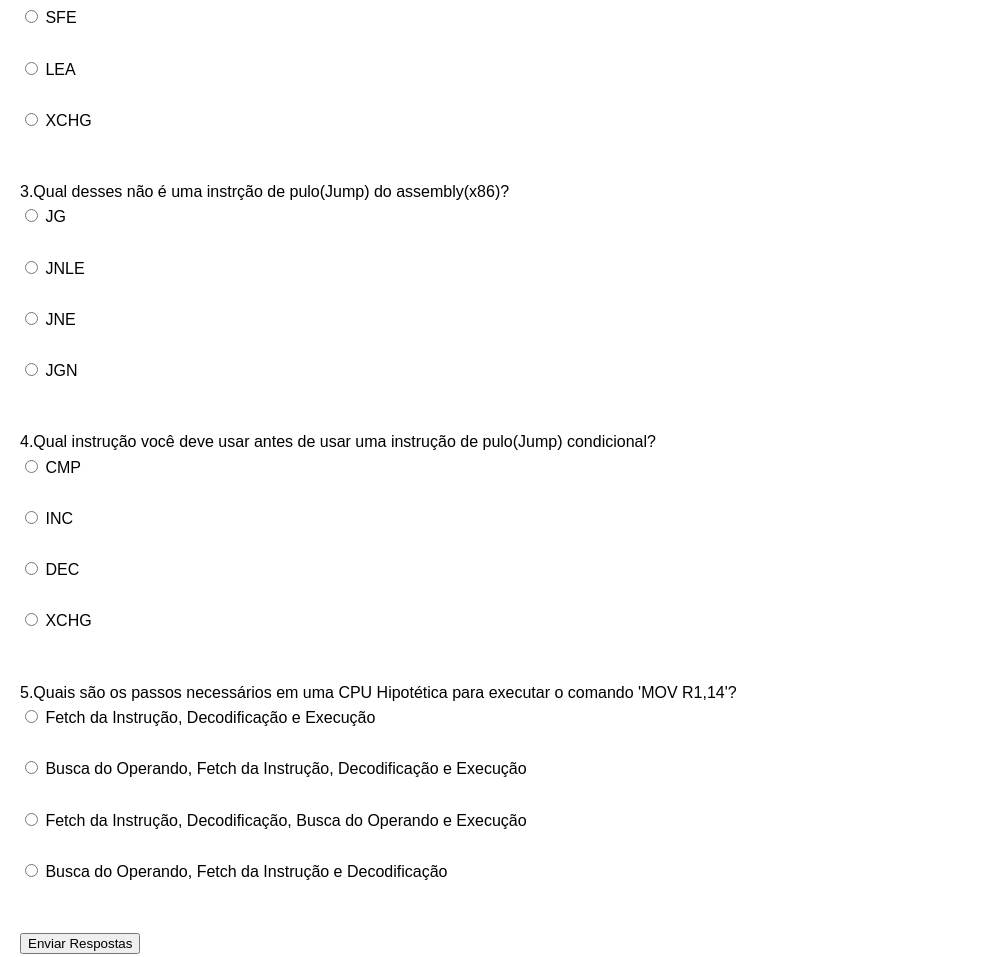
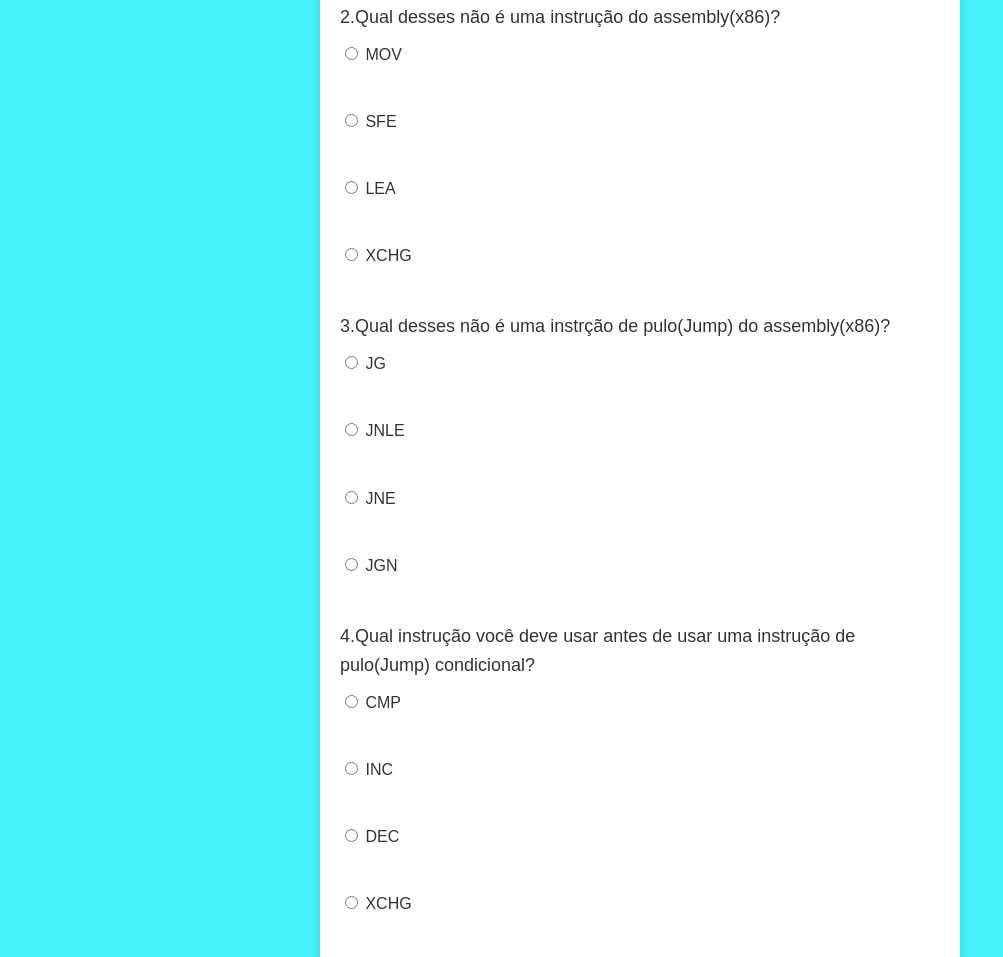
Before and after one commit to ZinPedro/DesenvolvimenoWebPucc2024, a plain HTML site: page lab32/index.html in a window 1280 px wide. Shown: the part 425-1382 px from the top of the page, without its empty margins (0-1003 px from the left). Drawn offline with Linux system fonts and the light colour scheme.

Commit message:
css modified

```diff
--- a/lab32/style.css
+++ b/lab32/style.css
@@ -2,19 +2,60 @@ body {
     font-family: Arial, sans-serif;
     padding: 20px;
     line-height: 1.6;
+    background-color: rgba(36, 238, 245, 0.863);
+    color: #333;
 }
 
-#question-container div {
-    margin-bottom: 20px;
+#question-container {
+    max-width: 600px;
+    margin: 20px auto;
+    padding: 20px;
+    background: #fff;
+    border-radius: 8px;
+    box-shadow: 0 2px 10px rgba(0, 0, 0, 0.1);
 }
 
 label {
     display: block; /* Faz cada resposta aparecer em uma nova linha */
+    margin: 8px 0;
+    cursor: pointer;
 }
 
 h1 {
     text-align: center;
-    font-size: 2rem;
+    font-size: 24px;
     font-weight: bold;
-    margin: 1rem;
+    margin-bottom: 20px;
+    color: rgba(36, 238, 245, 0.863);;
 }
+
+h3 {
+    margin: 10px 0;
+    font-size: 18px;
+    color: #333;
+}
+
+button {
+    display: block;
+    width: 100%;
+    padding: 10px;
+    margin-top: 20px;
+    background-color: #333;
+    color: white;
+    border: none;
+    border-radius: 5px;
+    font-size: 16px;
+    cursor: pointer;
+}
+
+button:hover {
+    background-color: #DDD;
+    color: #333;
+}
+
+#result {
+    margin-top: 20px;
+    font-size: 20px;
+    text-align: center;
+    color: #333;
+}
```
